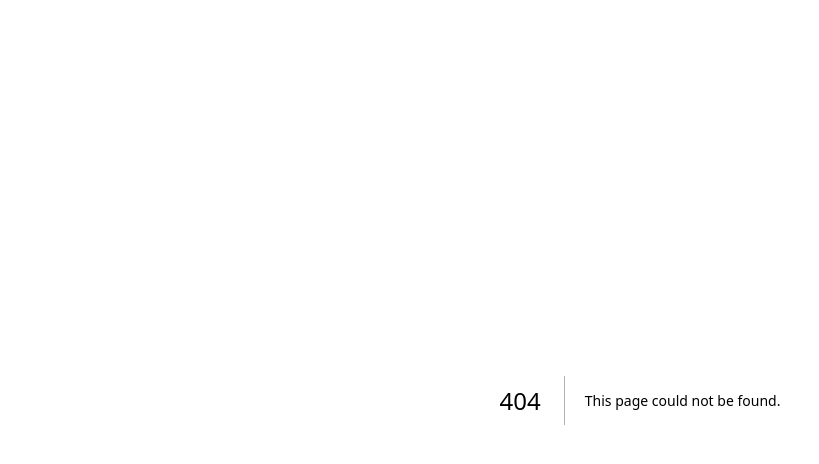
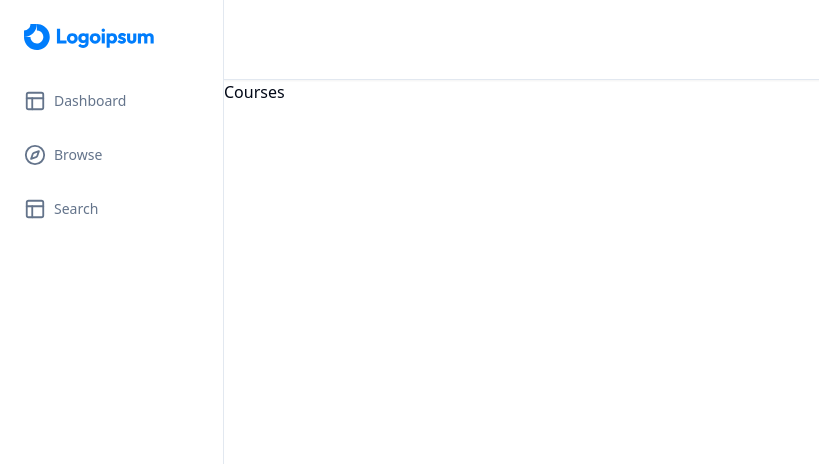
Before and after one commit to jajjage/learning-system, a Next.js app: page /teacher/courses in a window 1280 px wide. Before the commit this address had no page. Shown: the top 464 px of the page, without its empty margins (0-819 px from the left). Built offline with nearby package versions, Linux system fonts and the light colour scheme.

Commit message:
some changes on dashboard

```diff
--- /dev/null
+++ b/app/(dashboard)/(routes)/teacher/courses/page.tsx
@@ -0,0 +1,7 @@
+import React from "react"
+
+const Courses = () => {
+  return <div>Courses</div>
+}
+
+export default Courses
--- a/app/(dashboard)/layout.tsx
+++ b/app/(dashboard)/layout.tsx
@@ -16,7 +16,7 @@
       <div className="hidden md:flex h-full w-56 flex-col fixed inset-y-0 z-50">
         <Sidebar />
       </div>
-      <main className="md:pl-56 mt-20 h-full">{children}</main>
+      <main className="md:pl-56 pt-[80px] h-full">{children}</main>
     </div>
   )
 }
```
